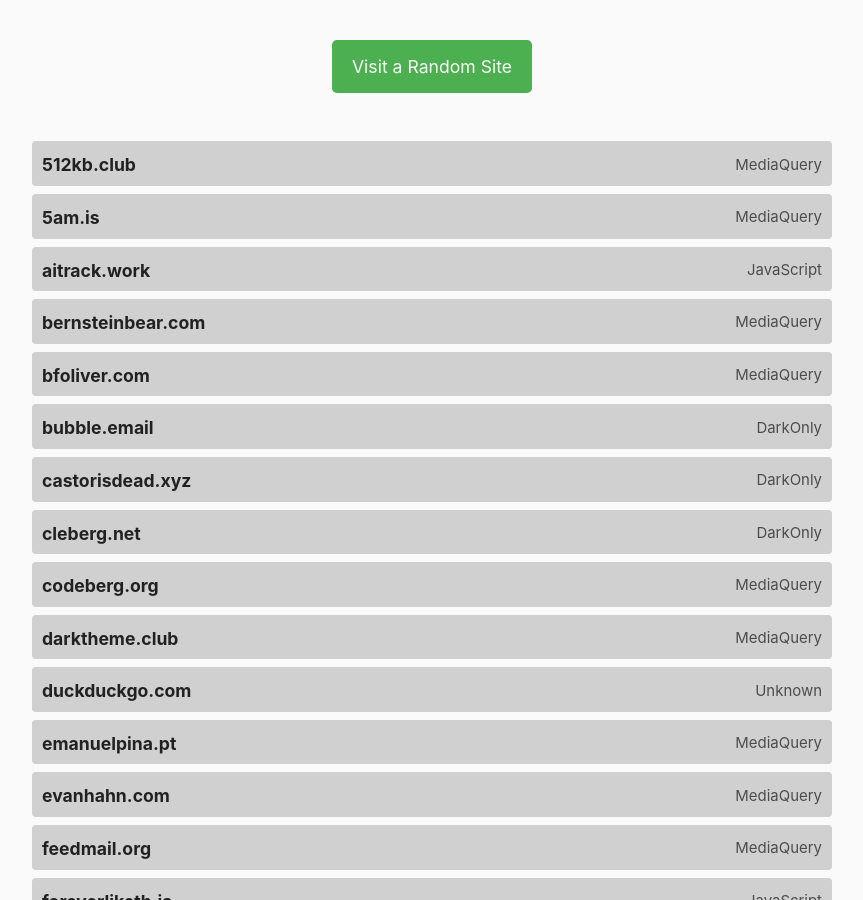
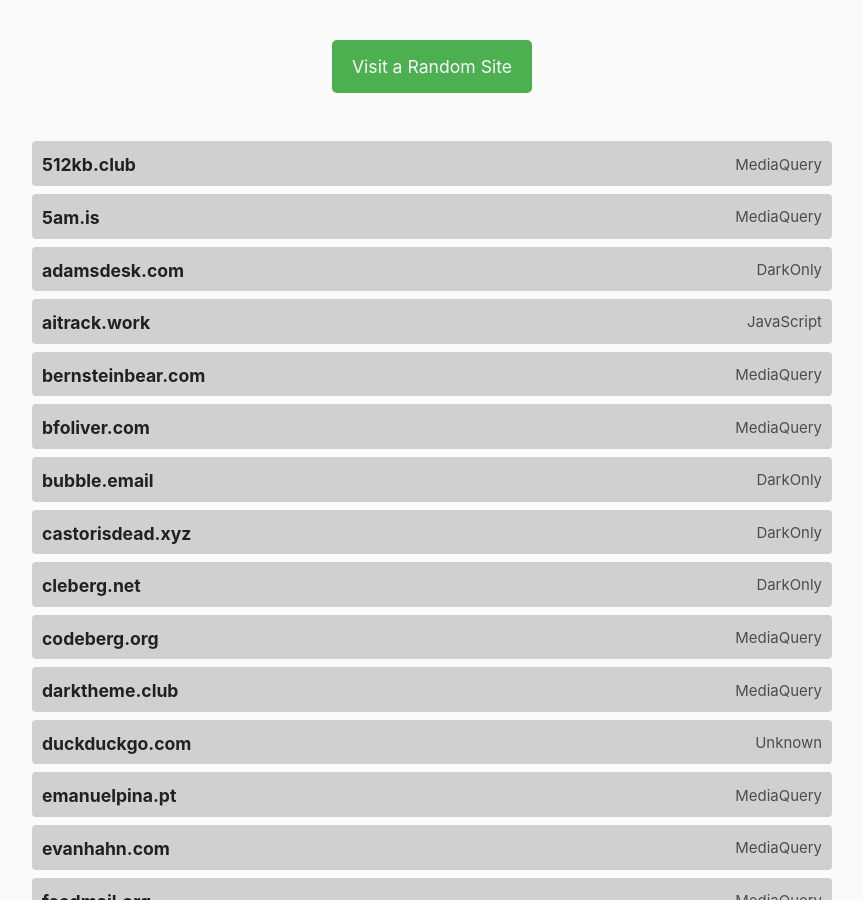
Before and after one commit to katherinek727/darktheme.club, a Jekyll site: the page built from index.md, in a window 1280 px wide and 900 px high, scrolled down 534 px. Shown: the whole window, without its empty margins (208-1071 px from the left). Built offline with Jekyll 4.4.1, drawn with Linux system fonts in a browser that asks for light colours.

Commit message:
Add adamsdesk.com

```diff
--- a/_data/sites.yml
+++ b/_data/sites.yml
@@ -7,6 +7,11 @@
   url: https://5am.is/
   method: mediaquery
   last_checked: 2022-11-26
+
+- domain: adamsdesk.com
+  url: https://www.adamsdesk.com/
+  method: darkonly
+  last_checked: 2022-01-02
 
 - domain: aitrack.work
   url: https://aitrack.work/
```
